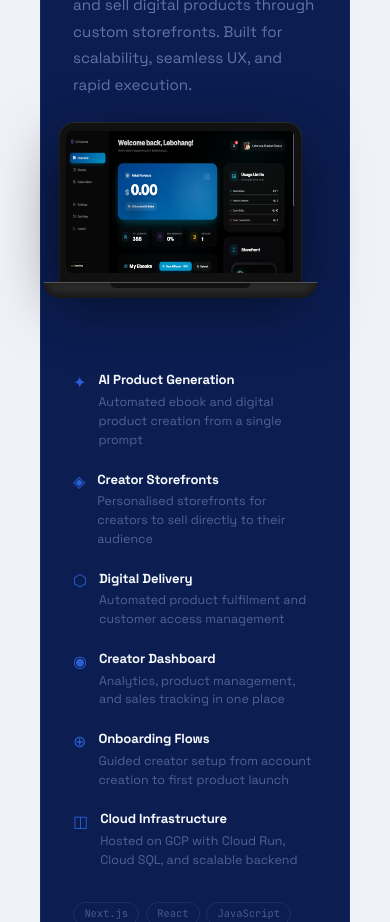
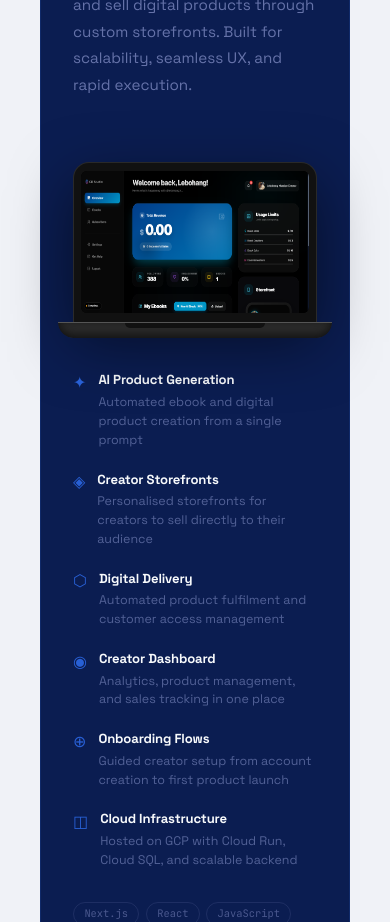
Before and after one commit to LebohangDev/by.lebo, a Next.js app: page /by.lebo/ in a window 390 px wide. Shown: the part 7140-8062 px from the top of the page. Built offline with nearby package versions, Linux system fonts and the light colour scheme.

Commit message:
adding fix

```diff
--- a/src/styles/FeaturedProjects.module.css
+++ b/src/styles/FeaturedProjects.module.css
@@ -622,6 +622,9 @@
   .mobileMockup {
     display: none;
   }
+  .devicesWrap {
+    transform: translate(0, 0);
+  }
   .stackedContainer {
     height: 560px;
   }
```
